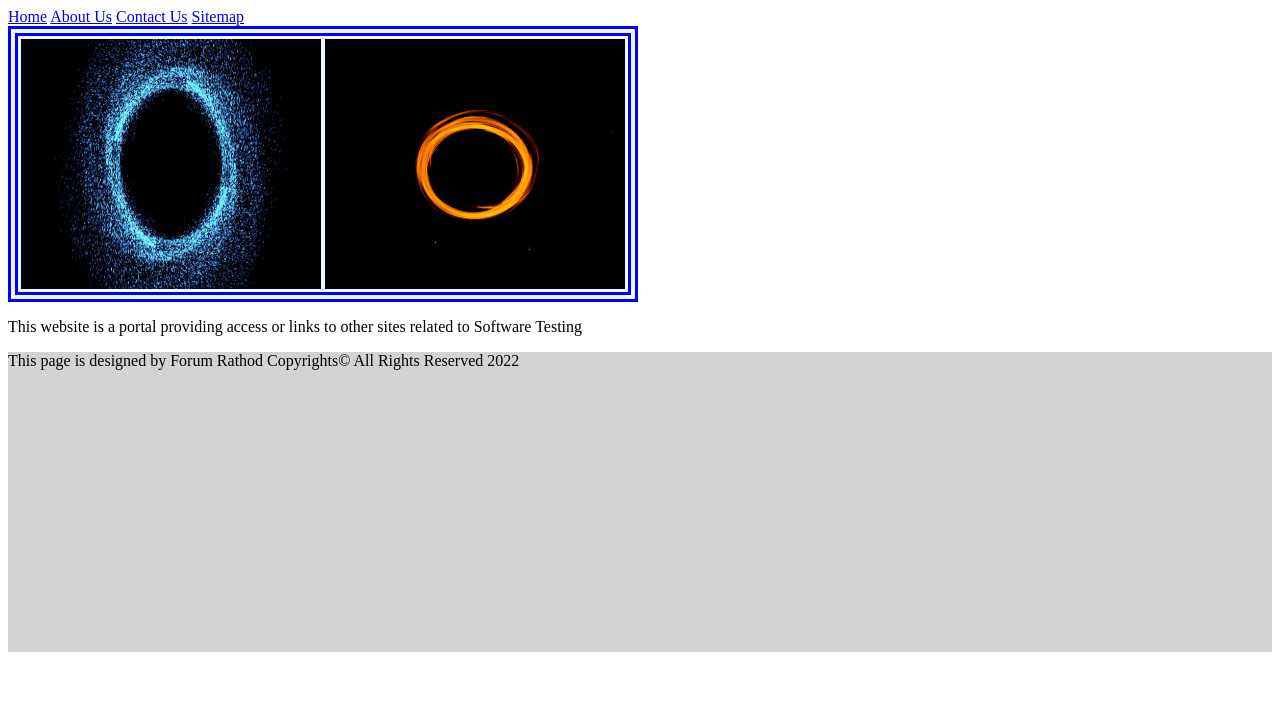
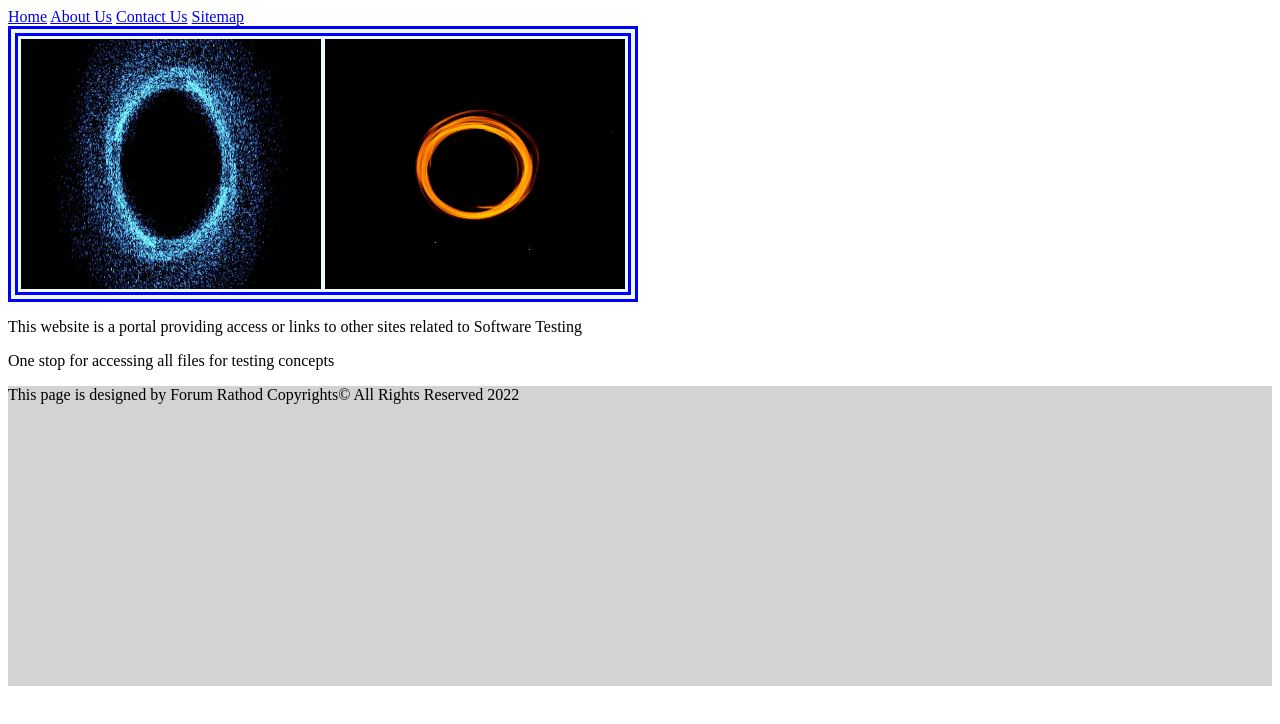
Before and after one commit to FloweryForum/PortalTestProject, a plain HTML site: page index.html in a window 1280 px wide. Drawn offline with Linux system fonts and the light colour scheme; a script that the page names is missing.

Commit message:
added para in index.html

```diff
--- a/index.html
+++ b/index.html
@@ -21,6 +21,8 @@
         </table>
         <p>This website is a portal providing access or links to other sites related to Software Testing
         </p>
+        <p>One stop for accessing all files for testing concepts
+        </p>
     </section>
     <footer class="myFooter">
         This page is designed by Forum Rathod
```
